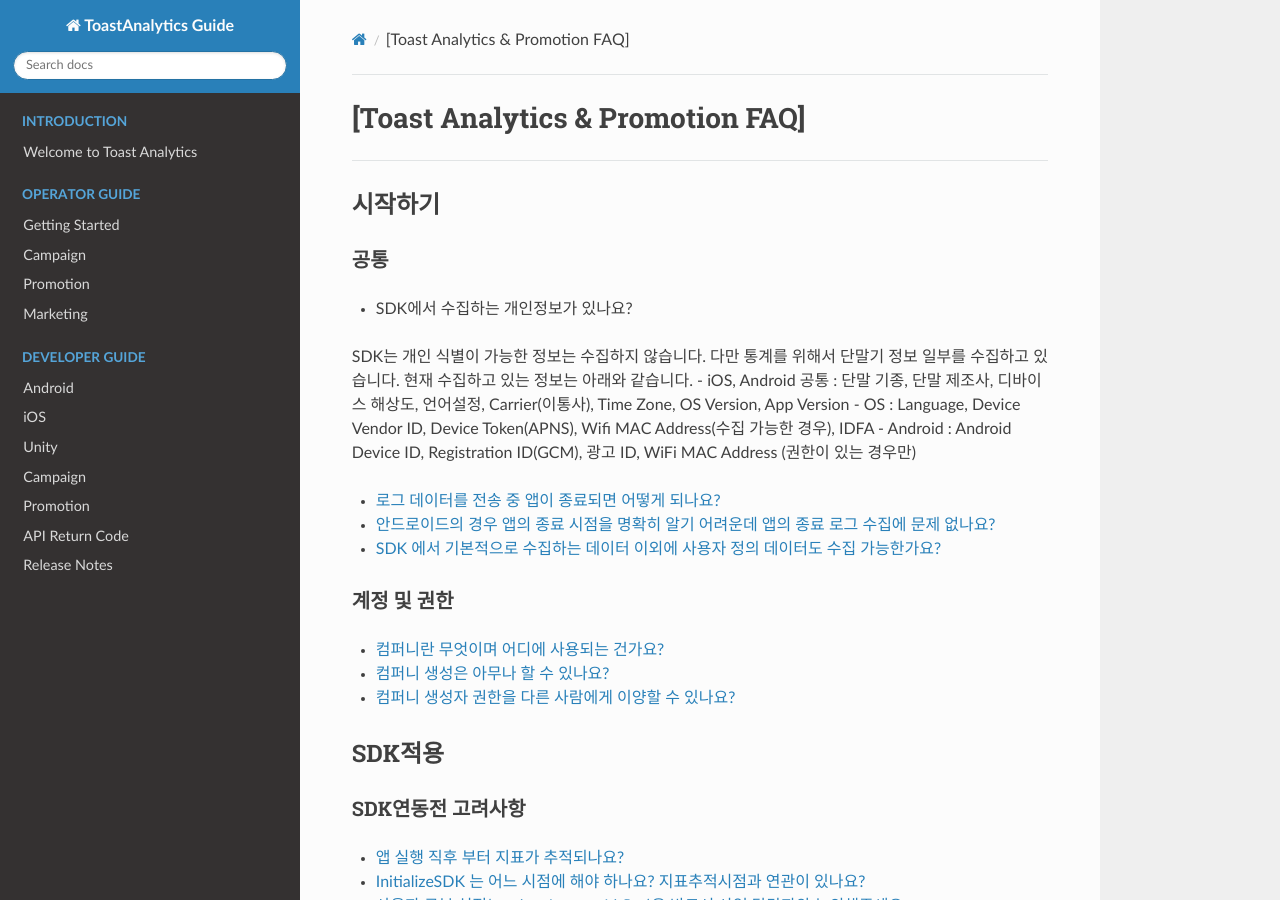
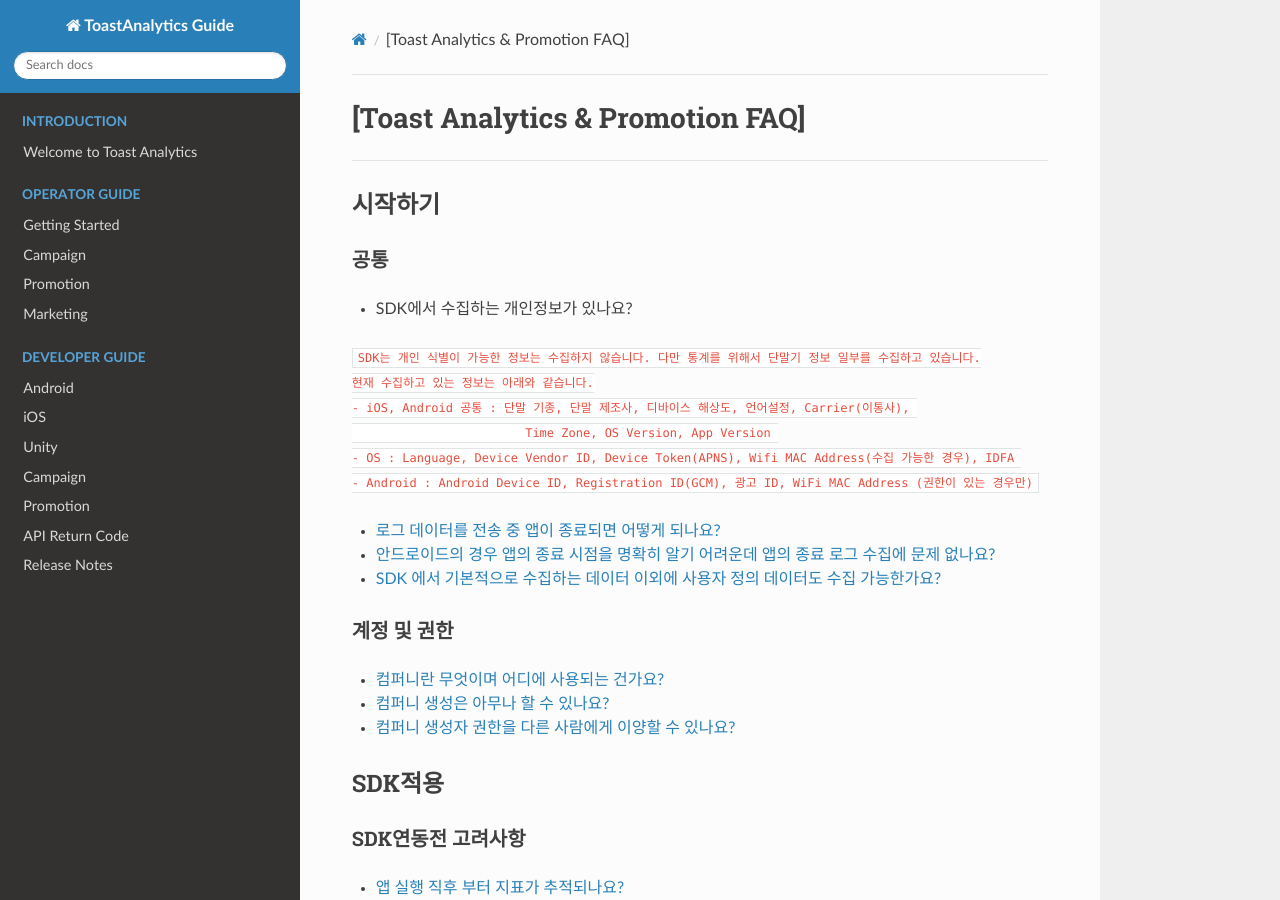
Before and after one commit to ToastAnalytics/ToastAnalytics, an MkDocs documentation site: the page built from docs/FAQ/FAQ.md, in a window 1280 px wide and 900 px high. Built offline with MkDocs 1.6.1, drawn with Linux system fonts in a browser that asks for light colours; nearby versions of some CDN libraries; old or Windows-style settings are respelled for this version of MkDocs.

Commit message:
Update FAQ.md

````diff
--- a/docs/FAQ/FAQ.md
+++ b/docs/FAQ/FAQ.md
@@ -5,10 +5,16 @@
 ### 공통
  * SDK에서 수집하는 개인정보가 있나요?
 
-SDK는 개인 식별이 가능한 정보는 수집하지 않습니다. 다만 통계를 위해서 단말기 정보 일부를 수집하고 있습니다. 현재 수집하고 있는 정보는 아래와 같습니다.
-- iOS, Android 공통 : 단말 기종, 단말 제조사, 디바이스 해상도, 언어설정, Carrier(이통사), Time Zone, OS Version, App Version
+
+ ```
+SDK는 개인 식별이 가능한 정보는 수집하지 않습니다. 다만 통계를 위해서 단말기 정보 일부를 수집하고 있습니다.
+현재 수집하고 있는 정보는 아래와 같습니다.
+- iOS, Android 공통 : 단말 기종, 단말 제조사, 디바이스 해상도, 언어설정, Carrier(이통사),
+                        Time Zone, OS Version, App Version
 - OS : Language, Device Vendor ID, Device Token(APNS), Wifi MAC Address(수집 가능한 경우), IDFA
 - Android : Android Device ID, Registration ID(GCM), 광고 ID, WiFi MAC Address (권한이 있는 경우만)
+```
+
 
 
 * [로그 데이터를 전송 중 앱이 종료되면 어떻게 되나요? ](Crash 발생시 조치방법)
````
